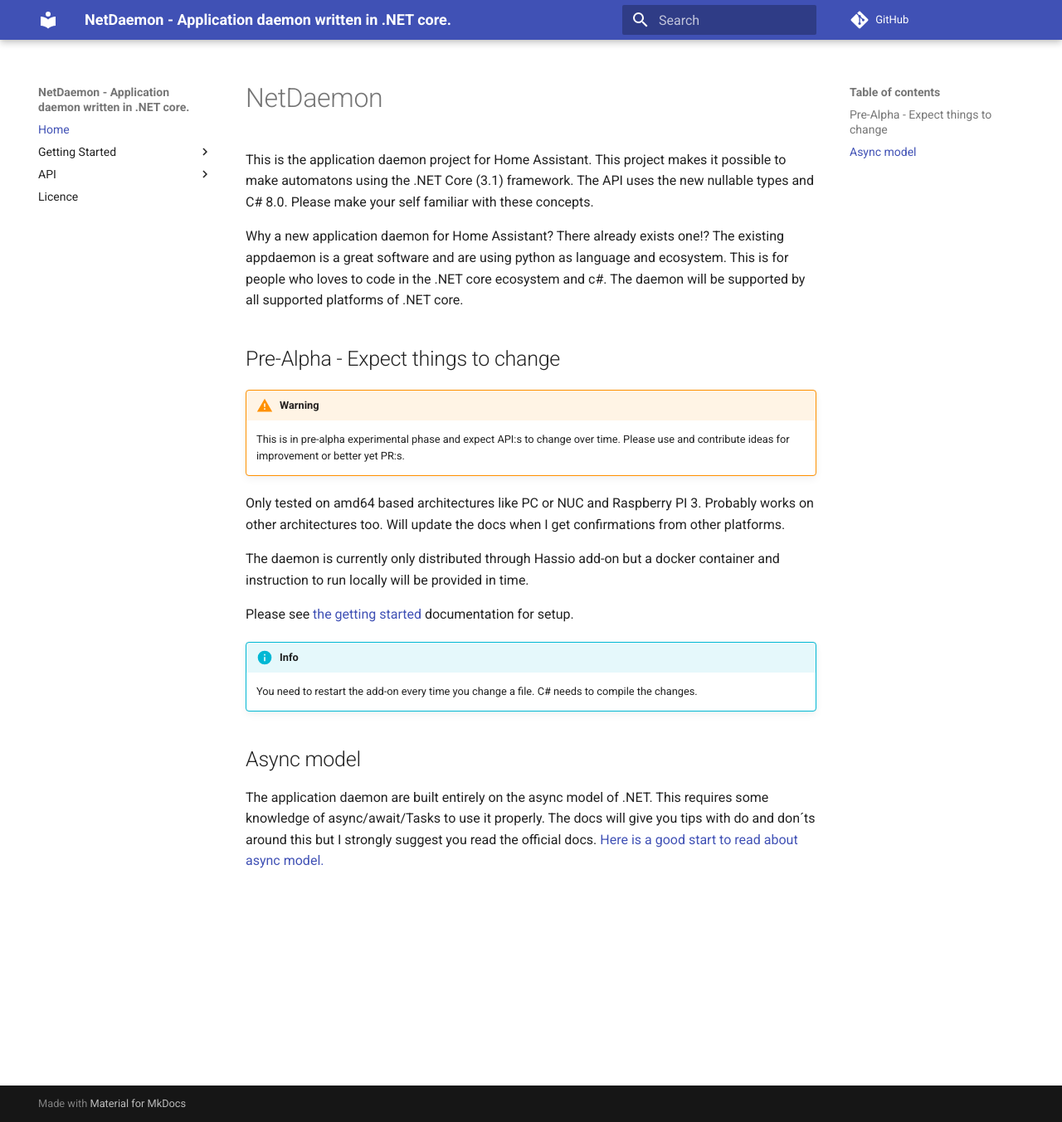
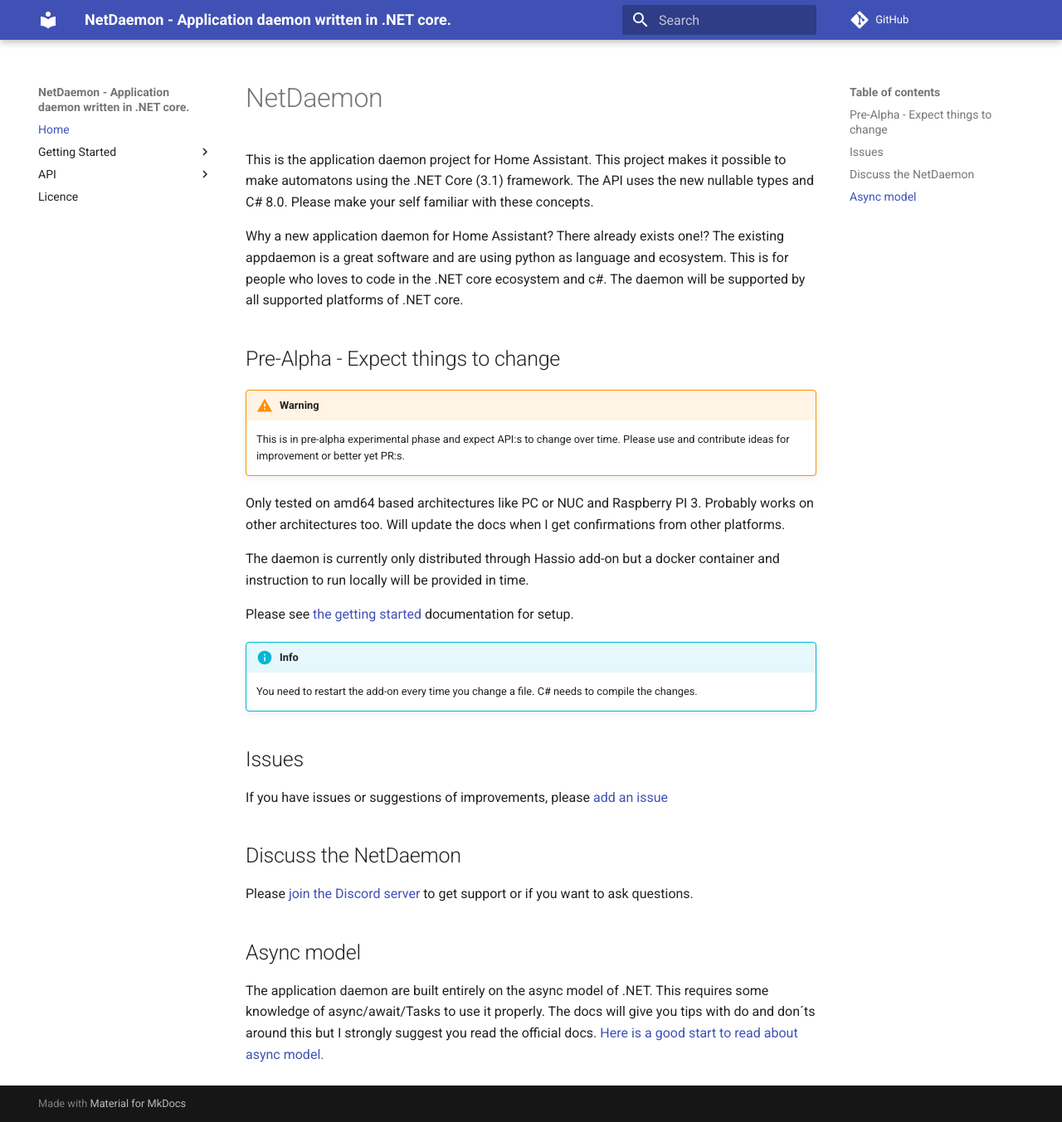
Before and after one commit to net-daemon/netdaemon, an MkDocs documentation site: the page built from docs/docs/index.md, in a window 1280 px wide and 1353 px high. Shown: the whole window at 83% size. Built offline with MkDocs 1.6.1 and Material for MkDocs 9.7.7, drawn with Linux system fonts in a browser that asks for light colours; comment, search, counter and statistics services are not loaded.

Commit message:
Added links to discord server and issues

```diff
--- a/docs/docs/index.md
+++ b/docs/docs/index.md
@@ -24,6 +24,14 @@
 !!! info
     You need to restart the add-on every time you change a file. C# needs to compile the changes.
 
+## Issues
+
+If you have issues or suggestions of improvements, please [add an issue](https://github.com/net-daemon/netdaemon/issues)
+
+## Discuss the NetDaemon
+
+Please [join the Discord server](https://discord.gg/K3xwfcX) to get support or if you want to ask questions.
+
 ## Async model
 
 The application daemon are built entirely on the async model of .NET. This requires some knowledge of async/await/Tasks to use it properly. The docs will give you tips with do and don´ts around this but I strongly suggest you read the official docs.  [Here is a good start to read about async model.](https://docs.microsoft.com/en-us/dotnet/csharp/async)
```
Also changed, not shown: README.md.
